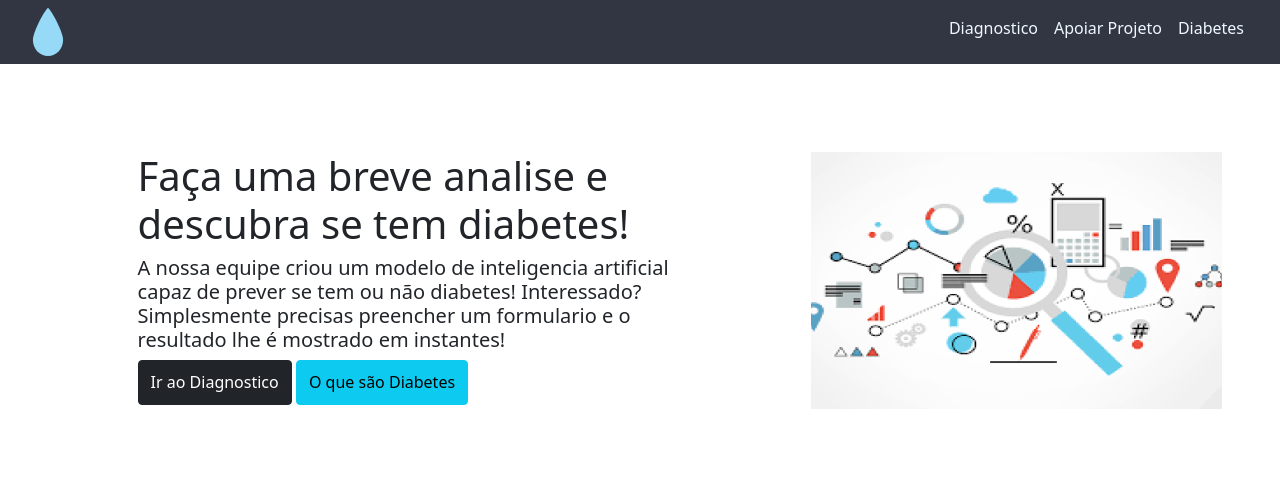
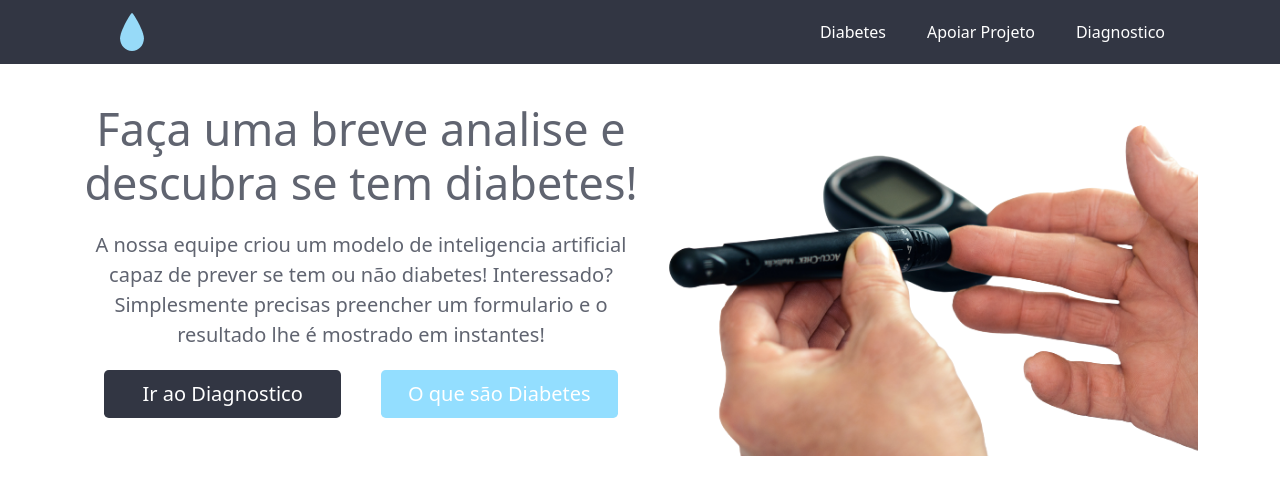
Before and after one commit to ValdoMpinga/DiabetesMellitus, a Django app: page / in a window 1280 px wide. Shown: the top 495 px of the page. Run offline with Django 4.2, Linux system fonts and the light colour scheme; some libraries are stand-ins or nearby versions.

Commit message:
feat: Home page v1 done

```diff
--- a/diabetes_predictor/diabetes_predictor/settings.py
+++ b/diabetes_predictor/diabetes_predictor/settings.py
@@ -124,11 +124,11 @@ USE_TZ = True
 # https://docs.djangoproject.com/en/4.0/howto/static-files/
 
 STATIC_URL = '/static/'
-
+# STATIC_ROOT = '/static/'
 #MEDIA_URL = '/images/'
 
 STATICFILES_DIRS = [
-    os.path.join(BASE_DIR, "static")
+    os.path.join(BASE_DIR, 'static')
 ]
 
 #home.png
@@ -140,3 +140,4 @@ STATICFILES_DIRS = [
 # https://docs.djangoproject.com/en/4.0/ref/settings/#default-auto-field
 
 DEFAULT_AUTO_FIELD = 'django.db.models.BigAutoField'
+ALLOWED_HOSTS = ['*']
--- a/diabetes_predictor/diagnostic/views.py
+++ b/diabetes_predictor/diagnostic/views.py
@@ -19,4 +19,4 @@ def diagnostic(request):
         }
 
       #  return render(request, 'diagnostic/diagnostic.html', {'x': name, 'v': context})
-        return render(request, 'diagnostic/diagnostic.html', [context,name])
+        return render(request, 'diagnostic/diagnostic.html')
--- /dev/null
+++ b/diabetes_predictor/static/styles/components/navBar.css
@@ -0,0 +1,37 @@
+.navbar {
+  background-color: #323643;
+}
+
+
+
+.logo {
+  cursor: pointer;
+  margin-left: 30px !important;
+}
+
+a {
+  float: right;
+  color: #ffffff !important;
+}
+
+ul {
+  list-style-type: none;
+}
+
+.support-project-link {
+    margin-right: 25px !important;
+}
+
+.diabetes-link {
+   margin-right: 25px !important;
+}
+
+.diagnostic-link {
+   margin-right: 25px !important;
+}
+
+.navbar-toggler {
+   margin-right: 25px !important;
+   width: 50px !important;
+   height: 50px !important;
+}
--- /dev/null
+++ b/diabetes_predictor/static/styles/pages/home/home.css
@@ -0,0 +1,38 @@
+* {
+  margin: 0;
+  padding: 0;
+}
+
+.diagnostic-button {
+  background-color: #323643 !important;
+  color: white !important;
+  margin-right: 20px;
+}
+
+.diabetes-button {
+  background-color: #93deff !important;
+  color: white !important;
+  margin-left: 20px;
+}
+
+.diabetes-image {
+}
+
+h1 {
+  margin-top: 20px;
+  font-size: 45px !important;
+}
+
+section {
+  margin-top: 20px;
+
+  font-size: 20px !important;
+  color: #606470 !important;
+  display: block !important;
+}
+
+.buttonsContainer {
+  display: grid;
+  grid-template-columns: 50% 50%;
+  padding: 20px;
+}
--- a/diabetes_predictor/templates/base.html
+++ b/diabetes_predictor/templates/base.html
@@ -1,31 +1,87 @@
 {% load static %}
-
 <!DOCTYPE html>
 <html lang="en">
+  <head>
+    <meta charset="UTF-8" />
+    <meta http-equiv="X-UA-Compatible" content="IE=edge" />
+    <meta name="viewport" content="width=device-width, initial-scale=1.0" />
+    <title>Document</title>
+    <link rel="stylesheet" href="{% static '/styles/pages/home/home.css' %}" />
     {% include 'components/head.html' %}
+  </head>
+  <body>
+    <header>{% include 'components/navBar.html' %}</header>
+    <main>
+      <section class="text-center">
+        <div class="container">
+          <div class="d-lg-flex align-items-center">
+            <div class="ms-auto">
+              <h1>
+                Faça uma breve analise e <br />
+                descubra se tem diabetes!
+              </h1>
+              <section>
+                A nossa equipe criou um modelo de inteligencia artificial<br />
+                capaz de prever se tem ou não diabetes! Interessado?<br />
+                Simplesmente precisas preencher um formulario e o<br />
+                resultado lhe é mostrado em instantes!
+              </section>
 
-<body>
-    {% include 'components/navBar.html' %}
-    <div class="container-fluid">
-        <div class="row" style="padding-top: 7%;padding-left: 10%;" >
-            <div class="col-sm-12 col-md-7">
-                <h1>Faça uma breve analise e <br> descubra se tem diabetes!</h1>
-                <h5>A nossa equipe criou um modelo de inteligencia artificial<br>
-                capaz de prever se tem ou não diabetes! Interessado?<br>
-                Simplesmente precisas preencher um formulario e o<br>
-                resultado lhe é mostrado em instantes!</h5>
-                <button style="height: 14%;" type="button" class="btn btn-dark" onclick="location.href='diagnostic'">Ir ao Diagnostico</button>
-                <button style="height: 14%;" type="button" class="btn btn-info" onclick="location.href='diabetes'">O que são Diabetes</button>
+              <div class="buttonsContainer">
+                <button
+                  type="button"
+                  class="btn btn-lg diagnostic-button"
+                  onclick="location.href='diagnostic'"
+                >
+                  Ir ao Diagnostico
+                </button>
+                <button
+                  type="button"
+                  class="btn btn-lg diabetes-button"
+                  onclick="location.href='diabetes'"
+                >
+                  O que são Diabetes
+                </button>
+              </div>
             </div>
-            <div class="col-sm-12 col-md-5">
-                {% load static %}
-                <img  style="width: 90%;height: 80%;" src="static/images/home.png" class="img-fluid" alt="Responsive image">
-             </div>
+
+            <img
+              src="static/images/diabetes-removed-bg.png"
+              class="img-fluid w-50 diabetes-image ms-auto"
+              alt="Responsive image"
+            />
+          </div>
+          <!-- <h1>
+            Faça uma breve analise e <br />
+            descubra se tem diabetes!
+          </h1>
+          <h5>
+            A nossa equipe criou um modelo de inteligencia artificial<br />
+            capaz de prever se tem ou não diabetes! Interessado?<br />
+            Simplesmente precisas preencher um formulario e o<br />
+            resultado lhe é mostrado em instantes!
+          </h5>
+          <button
+            type="button"
+            class="btn btn-dark"
+            onclick="location.href='diagnostic'"
+          >
+            Ir ao Diagnostico
+          </button>
+          <button
+            type="button"
+            class="btn btn-primary"
+            onclick="location.href='diabetes'"
+          >
+            O que são Diabetes
+          </button>
+          <img
+            src="static/images/analytics.jpg"
+            class="img-fluid"
+            alt="Responsive image"
+          /> -->
         </div>
-    </div>
-    <!-- <div class="row">
-        <div class="col-sm-12 col-md-7" style="height: 150px; background-color: red;"></div>
-        <div class="col-sm-12 col-md-5" style="height: 150px; background-color: yellow;"></div>
-    </div> -->
-</body>
+      </section>
+    </main>
+  </body>
 </html>
--- a/diabetes_predictor/templates/components/head.html
+++ b/diabetes_predictor/templates/components/head.html
@@ -1,8 +1,7 @@
 <head>
-    <meta charset="UTF-8" />
-    <meta http-equiv="X-UA-Compatible" content="IE=edge" />
-    <meta name="viewport" content="width=device-width, initial-scale=1">
-    <meta name="viewport" content="width=device-width, initial-scale=1, maximum-scale=1, user-scalable=no">
+       <meta charset="UTF-8">
+    <meta http-equiv="X-UA-Compatible" content="IE=edge">
+    <meta name="viewport" content="width=device-width, initial-scale=1.0">
     <link href="https://cdn.jsdelivr.net/npm/bootstrap@5.1.3/dist/css/bootstrap.min.css" rel="stylesheet"
         integrity="sha384-1BmE4kWBq78iYhFldvKuhfTAU6auU8tT94WrHftjDbrCEXSU1oBoqyl2QvZ6jIW3" crossorigin="anonymous" />
     <style>
@@ -13,9 +12,8 @@
     <script src="https://cdn.jsdelivr.net/npm/bootstrap@5.2.0-beta1/dist/js/bootstrap.bundle.min.js"
       integrity="sha384-pprn3073KE6tl6bjs2QrFaJGz5/SUsLqktiwsUTF55Jfv3qYSDhgCecCxMW52nD2"
       crossorigin="anonymous"></script>
+       <script src="https://kit.fontawesome.com/1c05671f0e.js" crossorigin="anonymous"></script>
 
-    <meta name="viewport" content="width=<div id=" carouselExampleControlsNoTouching" class="carousel slide"
-      data-bs-touch="false" data-bs-interval="false">
    <link rel="stylesheet" href="static/style.css">
     <style>
       .disableDiv {
--- a/diabetes_predictor/templates/components/navBar.html
+++ b/diabetes_predictor/templates/components/navBar.html
@@ -1,36 +1,62 @@
-    <nav class="navbar navbar-expand-sm navBarColor">
-        <div class="container-fluid">
-            <a class="navbar-brand" href="#"></a>
-            <button class="navbar-toggler" type="button" data-bs-toggle="collapse" data-bs-target="#navbarNavAltMarkup"
-                aria-controls="navbarNavAltMarkup" aria-expanded="false" aria-label="Toggle navigation">
-                <span class="navbar-toggler-icon"></span>
-            </button>
-            <div class="collapse navbar-collapse" id="navbarNavAltMarkup" style="width: 100%;">
-                <div class="navbar-nav" style="width: 100%;">
+{% load static %}
 
-                    <div style="width: 20%;">
-                        <svg onclick="location.href='/'  "
+<!DOCTYPE html>
+<html lang="en">
+  <head>
+    <link
+      rel="stylesheet"
+      href="{% static '/styles/components/navBar.css' %}"
+    />
+  </head>
+<body>
+  <nav class="navbar navbar-expand-sm ">
+    <div class="container ">
+
+      <svg
+              class="navbar-brand  logo"
               width="40"
+              onclick="location.href='/'"
               height="48"
               viewBox="0 0 54 86"
               fill="none"
-                         xmlns="http://www.w3.org/2000/svg">
+              xmlns="http://www.w3.org/2000/svg"
+            >
               <path
                 d="M54 57.116C54 73.0676 41.9111 86 27 86C12.0889 86 0 73.0676 0 57.116C0 41.1645 23.5956 0 27 0C30.2852 0 54 41.1645 54 57.116Z"
-                                fill="#97DAF8" />
+                fill="#97DAF8"
+              />
             </svg>
-                    </div>
-                    <div style="width: 80%;">
-                        <a style="float:right;" class="nav-link disabled"></a>
-                        <a style="float:right; color: aliceblue;" class="nav-link" href=diabetes>Diabetes</a>
-                        <a style="float:right;color: aliceblue;" class="nav-link" href=projectsupport>Apoiar Projeto</a>
-                        <li class="nav-item active">
-                            <a style="float:right;color: aliceblue;" class="nav-link" href=diagnostic>Diagnostico<span class="sr-only">
-                                 </span> </a>
+
+           <button
+          class="navbar-toggler"
+          type="button"
+          data-bs-toggle="collapse"
+          data-bs-target="#navmenu"
+        >
+         <i class="fa-solid fa-bars"></i>
+        </button>
+
+      <div class="collapse navbar-collapse" id="navmenu">
+            <ul class="navbar-nav ms-auto">
+              <li class="nav-item">
+                <a class="nav-link diabetes-link" href="diabetes">Diabetes</a>
               </li>
 
-                    </div>
+              <li class="nav-item">
+                <a class="nav-link support-project-link" href="projectsupport"
+                  >Apoiar Projeto</a
+                >
+              </li >
+
+              <li class="nav-item">
+                <a class="nav-link diagnostic-link" href="diagnostic"
+                  >Diagnostico<span class="sr-only"> </span>
+                </a>
+              </li>
+            </ul>
           </div>
       </div>
     </div>
   </nav>
+</body>
+</html>
```
Also changed, not shown: diabetes_predictor/templates/diabetes/algo.html (added, +12 -0 lines), diabetes_predictor/templates/diagnostic/diagnostic.html (+9 -1 lines), diabetes_predictor/static/images/diabetes-removed-bg.png (added), diabetes_predictor/static/images/diabetes.jpg (added), 1 other file. Lines whose indentation alone changed are shown as unchanged.
